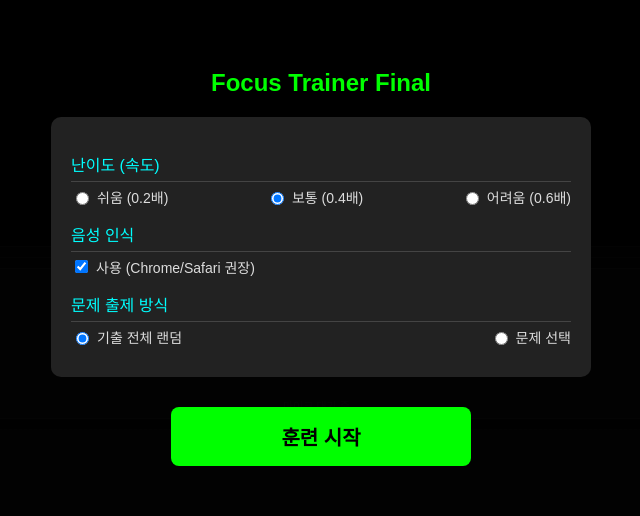
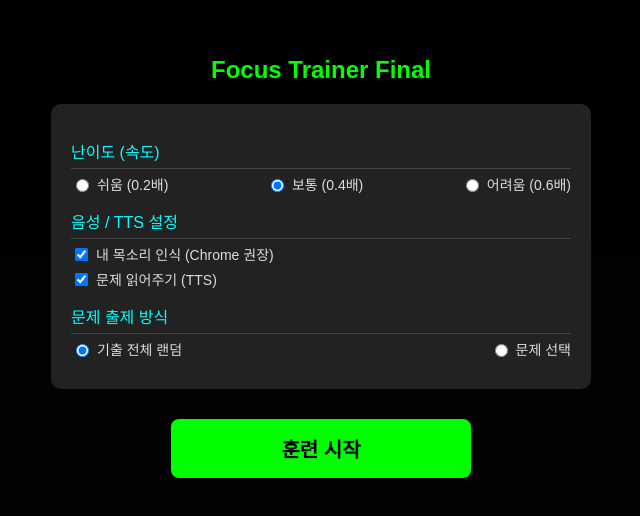
Before and after one commit to elwpfrlrhksck/game, a plain HTML site: page index.html in a window 1280 px wide. Shown: the part 138-654 px from the top of the page, without its empty margins (319-959 px from the left). Drawn offline with Linux system fonts and the light colour scheme.

Commit message:
Update index.html

```diff
--- a/index.html
+++ b/index.html
@@ -2,7 +2,7 @@
 <html lang="ko">
 <head>
     <meta charset="UTF-8">
-    <title>Focus Trainer: Final DS</title>
+    <title>Focus Trainer: Final Complete</title>
     <meta name="viewport" content="width=device-width, initial-scale=1.0, maximum-scale=1.0, user-scalable=no">
     <style>
         body {
@@ -10,7 +10,7 @@
             overflow: hidden;
             background-color: #000;
             color: white;
-            font-family: 'Pretendard', sans-serif;
+            font-family: 'Pretendard', 'Malgun Gothic', sans-serif;
             touch-action: none;
             display: flex;
             justify-content: center;
@@ -73,10 +73,9 @@
             margin: 5px;
             border-radius: 8px;
             border: 1px solid #444;
-            /* 하단 전체가 터치패드 역할 */
         }
 
-        /* 퀴즈 영역 (상단 고정) */
+        /* 퀴즈 영역 */
         #quiz-area {
             width: 100%;
             height: 40%;
@@ -91,12 +90,12 @@
             justify-content: center;
             position: relative;
             margin-bottom: 10px;
-            pointer-events: auto; /* 퀴즈 영역 터치 허용 (수동 조작용) */
+            pointer-events: auto;
             z-index: 20;
         }
 
         .q-type { color: #aaa; font-size: 12px; margin-bottom: 5px; font-weight: bold; }
-        .q-text { color: white; font-size: 18px; font-weight: bold; line-height: 1.3; word-break: keep-all; }
+        .q-text { color: white; font-size: 17px; font-weight: bold; line-height: 1.3; word-break: keep-all; }
         .q-answer { color: #00ff00; font-size: 18px; margin-top: 5px; font-weight: bold; display: none; }
         .q-timer { color: #00ffff; font-size: 24px; margin-top: 5px; font-family: monospace; display: none;}
 
@@ -119,7 +118,6 @@
             touch-action: none;
         }
 
-        /* 터치 피드백 (손가락 위치 표시) */
         #touch-feedback {
             position: absolute;
             width: 40px; height: 40px;
@@ -130,7 +128,7 @@
             pointer-events: none;
         }
 
-        /* 오버레이 (시작/종료/설정) */
+        /* 오버레이 */
         .overlay {
             position: absolute;
             top: 0; left: 0; width: 100%; height: 100%;
@@ -168,12 +166,13 @@
             padding: 20px;
             border-radius: 10px;
             margin-bottom: 20px;
-            max-height: 80vh;
+            max-height: 75vh;
             overflow-y: auto;
         }
 
         .section-title { color: #00ffff; font-size: 16px; margin: 15px 0 5px 0; border-bottom: 1px solid #444; padding-bottom: 5px; }
         .radio-group { display: flex; justify-content: space-between; margin-bottom: 10px; }
+        .checkbox-row { display: flex; align-items: center; gap: 10px; margin-bottom: 5px; }
         label { display: flex; align-items: center; gap: 5px; cursor: pointer; color: #ddd; font-size: 14px; }
 
         /* 문제 선택 모달 */
@@ -200,7 +199,7 @@
             font-size: 13px;
             text-align: left;
         }
-        .problem-item input { margin-right: 10px; margin-top: 3px; }
+        .problem-item input { margin-right: 10px; margin-top: 3px; flex-shrink: 0; }
 
         @keyframes pulse { 0% { opacity: 0.5; } 50% { opacity: 1; } 100% { opacity: 0.5; } }
     </style>
@@ -224,8 +223,10 @@
         <div id="game-clear" class="overlay">
             <h1 style="color:#00ff00">모든 문제 완료</h1>
             <p>선택한 문제를 모두 풀었습니다.</p>
-            <button class="btn-start" onclick="app.restartGame()">다시 시작 (랜덤 재출제)</button>
-            <button class="btn-start btn-sub" onclick="location.reload()">종료 (처음으로)</button>
+            <div style="display:flex; flex-direction:column; width:100%; align-items:center;">
+                <button class="btn-start" onclick="app.restartGame()">다시 시작 (문제 섞기)</button>
+                <button class="btn-start btn-sub" onclick="location.reload()">종료 (첫 화면)</button>
+            </div>
         </div>
     </div>
 
@@ -258,9 +259,14 @@
                 <label><input type="radio" name="diff" value="hard"> 어려움 (0.6배)</label>
             </div>
 
-            <!-- 음성 -->
-            <div class="section-title">음성 인식</div>
-            <label><input type="checkbox" id="use-voice" checked> 사용 (Chrome/Safari 권장)</label>
+            <!-- 음성 설정 -->
+            <div class="section-title">음성 / TTS 설정</div>
+            <div class="checkbox-row">
+                <label><input type="checkbox" id="use-voice" checked> 내 목소리 인식 (Chrome 권장)</label>
+            </div>
+            <div class="checkbox-row">
+                <label><input type="checkbox" id="use-tts" checked> 문제 읽어주기 (TTS)</label>
+            </div>
 
             <!-- 문제 설정 -->
             <div class="section-title">문제 출제 방식</div>
@@ -269,11 +275,11 @@
                 <label><input type="radio" name="q-mode" value="select" onchange="ui.toggleProblemSelector(true)"> 문제 선택</label>
             </div>
 
-            <!-- 문제 선택기 (숨김 상태로 시작) -->
+            <!-- 문제 선택기 -->
             <div id="problem-selector">
                 <div class="tab-container">
-                    <div class="tab active" onclick="ui.switchTab('prev')">기존 기출</div>
-                    <div class="tab" onclick="ui.switchTab('oral')">추가 구술</div>
+                    <div id="tab-prev" class="tab active" onclick="ui.switchTab('prev')">기존 기출</div>
+                    <div id="tab-oral" class="tab" onclick="ui.switchTab('oral')">추가 구술</div>
                 </div>
 
                 <div id="list-prev" class="problem-list"></div>
@@ -286,75 +292,76 @@
             </div>
         </div>
 
-        <button class="btn-start" onclick="app.init()">훈련 시작</button>
+        <button class="btn-start" onclick="app.start()">훈련 시작</button>
     </div>
 </div>
 
 <script>
 /* ------------------------------------------------------------------
    1. 데이터 (문제 DB)
+   - 번호 포함 (선택 UI용), 게임 중에는 정규식으로 제거
+   - 구술: 6, 12 제외
+   - 기출: 7 제외
 ------------------------------------------------------------------ */
-// 구술 (6, 12번 제외, 번호/정답 제거, 질문만 추출)
 const QUESTIONS_ORAL = [
-    "[ ARL 설치차량의 접지 복귀 방법 ]",
-    "[ 7400호대 디젤전기기관차에 설치된 전동기의 종류 ]",
-    "[ 지적확인 환호응답 환호용어(기외정차 경고등 경고 시 등) ]",
-    "[ ATP 운전모드의 종류 ]",
-    "[ ATP 운행 시 특수운전기능 활성화 시 이동거리 제한과 활성화 시간 제한? ]",
-    // 6번 제외
-    "[ 지도표와 지도권에 대한 설명 ]",
-    "[ 지령식의 정의와 통보 받고 기관사의 조치(운전취급규정 제138조) ]",
-    "[ 비장착모드로 운행하여야 하는 경우 ]",
-    "[ 저유압 기관정지장치가 동작하는 경우 ]",
-    "[ 디젤전기기관차 저압계통의 종류 ]",
-    // 12번 제외
-    "[ 기관전부에 있는 치차의 종류와 부속장치 구동치차와 반대방향으로 회전하는 치차의 종류 ]"
+    "1. ARL 설치차량의 접지 복귀 방법",
+    "2. 7400호대 디젤전기기관차에 설치된 전동기의 종류",
+    "3. 지적확인 환호응답 환호용어(기외정차 경고등 경고 시 등)",
+    "4. ATP 운전모드의 종류",
+    "5. ATP 운행 시 특수운전기능 활성화 시 이동거리 제한과 활성화 시간 제한?",
+    // 6 제외
+    "7. 지도표와 지도권에 대한 설명",
+    "8. 지령식의 정의와 통보 받고 기관사의 조치(운전취급규정 제138조)",
+    "9. 비장착모드로 운행하여야 하는 경우",
+    "10. 저유압 기관정지장치가 동작하는 경우",
+    "11. 디젤전기기관차 저압계통의 종류",
+    // 12 제외
+    "13. 기관전부에 있는 치차의 종류와 부속장치 구동치차와 반대방향으로 회전하는 치차의 종류"
 ];
 
-// 기출 (7번 제외)
 const QUESTIONS_PREV = [
-    "[ 공기제동시험을 시행하는 경우는 언제인가? ]",
-    "[ 제동감도시험을 생략할 수 있는 경우는 언제인가? ]",
-    "[ 열차 운행 중 제동기 사용불능차 발생시 조치는? ]",
-    "[ 1폐색구간에 2개 열차를 운전할 수 있는 경우는 언제인가 ]",
-    "[ 복선 자동폐색구간에서 통신식 시행 경우 (5가지) ]",
-    "[ 통신식 시행시의 운전법 ]",
-    "[ 자동폐색식과 지도통신식 병용시의 운전취급법 ]",
-    // 7번 제외
-    "[ 구원열차 요구시의 취급법(구원을 요구한 고장열차) ]",
-    "[ 구원열차 운전법(구원하러 가는 열차) ]",
-    "[ 전령법 시행 시 운전취급법은? ]",
-    "[ 원방신호 주의신호 현시 시 주의신호 속도 이상으로 운전가능한 경우는 언제인가 ]",
-    "[ 기적 고장시의 운전법 ]",
-    "[ 정거장에서 열차를 동시에 진입 및 진출 가능한 경우는 언제인가 ]",
-    "[ 침수된 선로를 운전 시 열차 운전법은? ]",
-    "[ 총괄제어시 피제어차의 기기취급법과 운전보안장치 취급법 ]",
-    "[ 총괄제어시 피제어차를 제어차로 만드는 방법 ]",
-    "[ 26-F제어변의 기능과 고장시의 현상 ]",
-    "[ J-1중계변의 기능과 고장시의 현상 ]",
-    "[ 자변 취급법(자변으로 제동 체결시 체결과정) ]",
-    "[ 단변 취급법(단변으로 제동 체결시 체결과정) ]",
-    "[ A-1충기차단안내변 동작원인과 현상, 조치방법 ]",
-    "[ 주공기압력이 9키로까지 상승불능시 원인 5가지 ]",
-    "[ 공기압축기 계속 무부하 운전시의 조치 순서 ]",
-    "[ 기관제어패널의 무충전/무전원등(NVR등) 점등 시 확인해야 될 것 5가지 ]",
-    "[ 여자제한 경보의 현상과 조치방법 ]",
-    "[ 기관회전속도는 정상이나 주발전기 출력이 나지 않는 경우 ]",
-    "[ 조속기중지등 점등 시의 현상 3가지에 대해 말해보십시오 ]",
-    "[ 기관제어패널의 조속기중지등 점등 원인 3가지에 대해 말해보십시오 ]",
-    "[ 기관온도스위치 기능시험 방법과 동작온도 ]",
-    "[ TR16 전이제어모듈 기능검사법과 발전제동의 원리 ]",
-    "[ 경보기모듈 AN29 점등 시기 6가지, 점검방법 ]",
-    "[ ATS, ATC, ATP, 열차방호장치는 무엇인가 ]",
-    "[ 열차방호장치 동작시 운전취급법 ]",
-    "[ 열차방호장치 차단 방법 ]",
-    "[ 신호보안장치 장애발생시(고장시) 기관차 조치 3개 ]",
-    "[ 열차제어장치 차단운전 승인번호를 부여받아 열차를 운행시킬 수 있는 경우 ]",
-    "[ ATP 레벨STM의 모드에는 어떤 것들이 있는가 ]",
-    "[ ATP 레벨 STM의 입환모드는 언제 사용하는가 ]",
-    "[ ATP 레벨 STM의 공사모드는 언제 사용하는가 ]",
-    "[ ATP 레벨 STM의 특수모드는 언제 사용하는가 ]",
-    "[ ATP 비장착모드(레벨 0)를 사용하는 경우 ]"
+    "1. 공기제동시험을 시행하는 경우는 언제인가?",
+    "2. 제동감도시험을 생략할 수 있는 경우는 언제인가?",
+    "3. 열차 운행 중 제동기 사용불능차 발생시 조치는?",
+    "4. 1폐색구간에 2개 열차를 운전할 수 있는 경우는 언제인가",
+    "5. 복선 자동폐색구간에서 통신식 시행 경우 (5가지)",
+    "5-1. 통신식 시행시의 운전법",
+    "6. 자동폐색식과 지도통신식 병용시의 운전취급법",
+    // 7 제외
+    "8. 구원열차 요구시의 취급법(구원을 요구한 고장열차)",
+    "9. 구원열차 운전법(구원하러 가는 열차)",
+    "10. 전령법 시행 시 운전취급법은?",
+    "11. 원방신호 주의신호 현시 시 주의신호 속도 이상으로 운전가능한 경우는 언제인가",
+    "12. 기적 고장시의 운전법",
+    "13. 정거장에서 열차를 동시에 진입 및 진출 가능한 경우는 언제인가",
+    "14. 침수된 선로를 운전 시 열차 운전법은?",
+    "15. 총괄제어시 피제어차의 기기취급법과 운전보안장치 취급법",
+    "16. 총괄제어시 피제어차를 제어차로 만드는 방법",
+    "17-18. 26-F제어변의 기능과 고장시의 현상",
+    "19-20. J-1중계변의 기능과 고장시의 현상",
+    "21. 자변 취급법(자변으로 제동 체결시 체결과정)",
+    "22. 단변 취급법(단변으로 제동 체결시 체결과정)",
+    "23. A-1충기차단안내변 동작원인과 현상, 조치방법",
+    "24. 주공기압력이 9키로까지 상승불능시 원인 5가지",
+    "25. 공기압축기 계속 무부하 운전시의 조치 순서",
+    "26. 기관제어패널의 무충전/무전원등(NVR등) 점등 시 확인해야 될 것 5가지",
+    "27. 여자제한 경보의 현상과 조치방법",
+    "28. 기관회전속도는 정상이나 주발전기 출력이 나지 않는 경우",
+    "29. 조속기중지등 점등 시의 현상 3가지에 대해 말해보십시오",
+    "30. 기관제어패널의 조속기중지등 점등 원인 3가지에 대해 말해보십시오",
+    "31. 기관온도스위치 기능시험 방법과 동작온도",
+    "32. TR16 전이제어모듈 기능검사법과 발전제동의 원리",
+    "33. 경보기모듈 AN29 점등 시기 6가지, 점검방법",
+    "34. ATS, ATC, ATP, 열차방호장치는 무엇인가",
+    "35. 열차방호장치 동작시 운전취급법",
+    "35-1. 열차방호장치 차단 방법",
+    "36. 신호보안장치 장애발생시(고장시) 기관차 조치 3개",
+    "37. 열차제어장치 차단운전 승인번호를 부여받아 열차를 운행시킬 수 있는 경우",
+    "38. ATP 레벨STM의 모드에는 어떤 것들이 있는가",
+    "39. ATP 레벨 STM의 입환모드는 언제 사용하는가",
+    "40. ATP 레벨 STM의 공사모드는 언제 사용하는가",
+    "41. ATP 레벨 STM의 특수모드는 언제 사용하는가",
+    "42. ATP 비장착모드(레벨 0)를 사용하는 경우"
 ];
 
 /* ------------------------------------------------------------------
@@ -364,12 +371,12 @@ class TouchPad {
     constructor(areaId, feedbackId, onMove) {
         this.area = document.getElementById(areaId);
         this.feedback = document.getElementById(feedbackId);
-        this.onMove = onMove; // 콜백 (x, y)
+        this.onMove = onMove;
 
         this.active = false;
         this.touchId = null;
         this.origin = { x: 0, y: 0 };
-        this.maxDist = 50; // 최대 감도 거리
+        this.maxDist = 50;
 
         // 이벤트 바인딩
         this.area.addEventListener('touchstart', e => this.start(e), {passive: false});
@@ -393,11 +400,8 @@ class TouchPad {
             clientX = e.clientX;
             clientY = e.clientY;
         }
-
-        // 터치한 곳이 기준점(Origin)이 됨
         this.origin = { x: clientX, y: clientY };
 
-        // 피드백 표시
         this.feedback.style.display = 'block';
         this.feedback.style.left = clientX + 'px';
         this.feedback.style.top = clientY + 'px';
@@ -425,23 +429,18 @@ class TouchPad {
             clientY = e.clientY;
         }
 
-        // 기준점으로부터의 거리 계산
         const dx = clientX - this.origin.x;
         const dy = clientY - this.origin.y;
 
-        // 값 정규화 (-1.0 ~ 1.0)
-        // maxDist만큼 움직이면 최대 속도
         let nx = Math.max(-1, Math.min(1, dx / this.maxDist));
         let ny = Math.max(-1, Math.min(1, dy / this.maxDist));
 
-        // 피드백 원 이동 (시각적 효과)
         const visualDist = Math.min(Math.sqrt(dx*dx + dy*dy), this.maxDist);
         const angle = Math.atan2(dy, dx);
         const vx = Math.cos(angle) * visualDist;
         const vy = Math.sin(angle) * visualDist;
 
         this.feedback.style.transform = `translate(calc(-50% + ${vx}px), calc(-50% + ${vy}px))`;
-
         this.onMove(nx, ny);
     }
 
@@ -463,7 +462,6 @@ class TrackerGame {
 
         this.player = { x: 0, y: 0, radius: 8, vx: 0, vy: 0, targetVx: 0, targetVy: 0 };
         this.zone = { x: 0, y: 0, width: 100, height: 100, radius: 0, targetX: 0, targetY: 0 };
-        this.easyDir = {x:0, y:0};
 
         this.difficulty = 'normal';
         this.playerSpeed = 6;
@@ -503,7 +501,6 @@ class TrackerGame {
         this.zone.targetX = this.zone.x;
         this.zone.targetY = this.zone.y;
 
-        // 난이도 속도 (0.2배 / 0.4배 / 0.6배)
         if (diff === 'easy') {
             this.zoneMaxSpeed = this.playerSpeed * 0.2;
             this.zone.width = 140; this.zone.height = 140;
@@ -527,10 +524,8 @@ class TrackerGame {
     update() {
         if (!this.active) return;
 
-        // 관성 적용
-        this.player.vx += (this.player.targetVx - this.player.vx) * 0.15; // 민감도 약간 상향
+        this.player.vx += (this.player.targetVx - this.player.vx) * 0.15;
         this.player.vy += (this.player.targetVy - this.player.vy) * 0.15;
-
         this.player.x += this.player.vx;
         this.player.y += this.player.vy;
         this.player.x = Math.max(0, Math.min(this.canvas.width, this.player.x));
@@ -670,6 +665,7 @@ class QuizManager {
         this.timerRef = null;
         this.nextTimer = null;
         this.useVoice = false;
+        this.useTTS = false; // TTS 옵션 추가
         this.recognition = null;
         this.initVoice();
     }
@@ -693,7 +689,6 @@ class QuizManager {
 
     processVoice(txt) {
         if (this.state === 'question') {
-            // "예", "네"로 시작하면 바로 답변 시작
             if (txt.startsWith('예') || txt.startsWith('네')) {
                 this.startAnswering();
             }
@@ -708,10 +703,10 @@ class QuizManager {
         this.currentSet = [...list];
     }
 
-    start(useVoice) {
+    start(useVoice, useTTS) {
         this.active = true;
         this.useVoice = useVoice;
-        // 셔플 후 시작
+        this.useTTS = useTTS;
         this.remaining = [...this.currentSet].sort(() => Math.random() - 0.5);
         if (useVoice && this.recognition) try{this.recognition.start()}catch(e){}
 
@@ -723,6 +718,7 @@ class QuizManager {
         if (this.recognition) try{this.recognition.stop()}catch(e){}
         clearTimeout(this.nextTimer);
         cancelAnimationFrame(this.timerRef);
+        window.speechSynthesis.cancel(); // TTS 중단
     }
 
     scheduleNext() {
@@ -746,13 +742,21 @@ class QuizManager {
 
     showQuestion() {
         if (!this.active) return;
-        const q = this.remaining.pop();
-        this.currentQ = q;
+        const rawQ = this.remaining.pop();
+        this.currentQ = rawQ;
+
+        // 화면에 보여줄 텍스트 (번호 제거)
+        // 정규식: 시작 부분의 "숫자." 또는 "숫자-숫자." 패턴 제거
+        const displayText = rawQ.replace(/^[0-9]+(-[0-9]+)?\.\s*/, "");
 
         this.state = 'question';
         document.getElementById('q-type').innerText = "QUESTION";
-        // 문제 형식: 객체({q,a})가 아니라 단순 문자열 배열임
-        document.getElementById('q-text').innerText = q;
+        document.getElementById('q-text').innerText = displayText;
+
+        // TTS 읽기
+        if (this.useTTS) {
+            this.speak(displayText);
+        }
 
         const micEl = document.getElementById('mic-status');
         if (this.useVoice) {
@@ -764,7 +768,17 @@ class QuizManager {
         }
     }
 
+    speak(text) {
+        if (!window.speechSynthesis) return;
+        window.speechSynthesis.cancel(); // 이전 음성 중단
+        const utterance = new SpeechSynthesisUtterance(text);
+        utterance.lang = 'ko-KR';
+        utterance.rate = 1.0; // 속도 조절 가능
+        window.speechSynthesis.speak(utterance);
+    }
+
     startAnswering() {
+        window.speechSynthesis.cancel(); // 답변 시작하면 TTS 중단
         this.state = 'answering';
         this.timerStart = performance.now();
         document.getElementById('q-type').innerText = "RECORDING...";
@@ -791,7 +805,6 @@ class QuizManager {
         this.state = 'result';
         cancelAnimationFrame(this.timerRef);
         document.getElementById('q-type').innerText = "DONE";
-        // 답변은 화면에 보여주지 않음 (요청 사항) -> '답변 완료' 메시지만 표시
         document.getElementById('mic-status').innerText = "3초 후 자동 닫힘";
         document.getElementById('mic-status').className = "";
 
@@ -814,18 +827,29 @@ const ui = {
         document.getElementById('problem-selector').style.display = show ? 'block' : 'none';
     },
     switchTab: function(tab) {
-        const tabs = document.querySelectorAll('.tab');
-        tabs.forEach(t => t.classList.remove('active'));
-        event.target.classList.add('active');
+        const tabPrev = document.getElementById('tab-prev');
+        const tabOral = document.getElementById('tab-oral');
+        const listPrev = document.getElementById('list-prev');
+        const listOral = document.getElementById('list-oral');
 
-        document.getElementById('list-prev').style.display = tab === 'prev' ? 'block' : 'none';
-        document.getElementById('list-oral').style.display = tab === 'oral' ? 'block' : 'none';
+        if (tab === 'prev') {
+            tabPrev.classList.add('active');
+            tabOral.classList.remove('active');
+            listPrev.style.display = 'block';
+            listOral.style.display = 'none';
+        } else {
+            tabPrev.classList.remove('active');
+            tabOral.classList.add('active');
+            listPrev.style.display = 'none';
+            listOral.style.display = 'block';
+        }
     },
     renderList: function(id, list) {
         const container = document.getElementById(id);
+        // 기본 체크 해제 상태로 렌더링
         container.innerHTML = list.map(q => `
             <label class="problem-item">
-                <input type="checkbox" value="${q}" checked>
+                <input type="checkbox" value="${q}">
                 ${q}
             </label>
         `).join('');
@@ -857,6 +881,7 @@ const app = {
     start: function() {
         const diff = document.querySelector('input[name="diff"]:checked').value;
         const useVoice = document.getElementById('use-voice').checked;
+        const useTTS = document.getElementById('use-tts').checked;
 
         const selectedQ = ui.getSelectedQuestions();
         if (selectedQ.length === 0) {
@@ -866,7 +891,7 @@ const app = {
 
         quiz.setQuestions(selectedQ);
         tracker.start(diff);
-        quiz.start(useVoice);
+        quiz.start(useVoice, useTTS);
 
         document.getElementById('start-screen').style.display = 'none';
         document.getElementById('game-over').style.display = 'none';
@@ -891,35 +916,30 @@ const app = {
         document.getElementById('game-clear').style.display = 'flex';
     },
     restartGame: function() {
-        // 선택된 문제 세트 그대로 다시 시작
         const useVoice = document.getElementById('use-voice').checked;
+        const useTTS = document.getElementById('use-tts').checked;
         document.getElementById('game-clear').style.display = 'none';
 
         tracker.active = true;
-        tracker.health = 100; // 체력 초기화
-        quiz.start(useVoice); // 다시 셔플 및 시작
+        tracker.health = 100;
+        quiz.start(useVoice, useTTS);
         this.loop();
     }
 };
 
-// 초기화
+// 초기화 실행
 app.init();
 
-// 터치패드 연결
 new TouchPad('touchpad-area', 'touch-feedback', (x, y) => {
     tracker.setInput(x, y);
 });
 
-// 퀴즈 영역 터치
 document.getElementById('quiz-area').addEventListener('mousedown', () => quiz.handleTouch());
 document.getElementById('quiz-area').addEventListener('touchstart', (e) => {
     e.preventDefault();
     quiz.handleTouch();
 });
 
-// 앱 시작 버튼 연결
-document.querySelector('.btn-start').onclick = () => app.start();
-
 </script>
 </body>
 </html>
```
